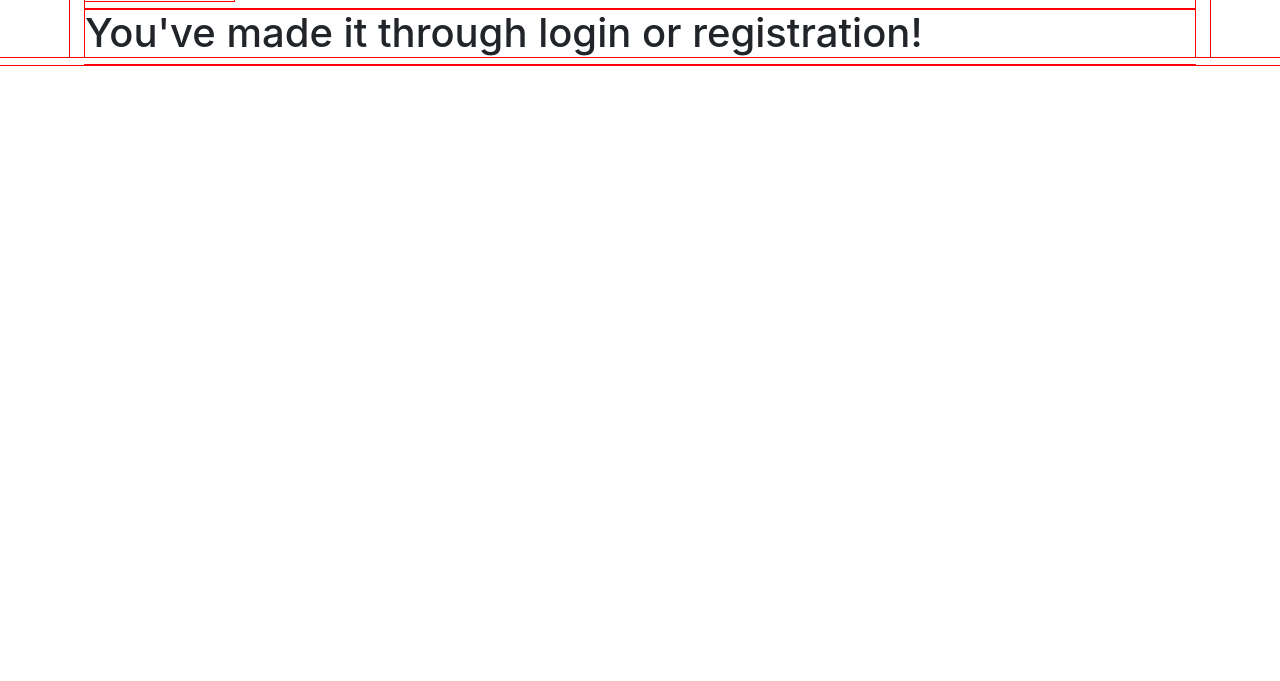
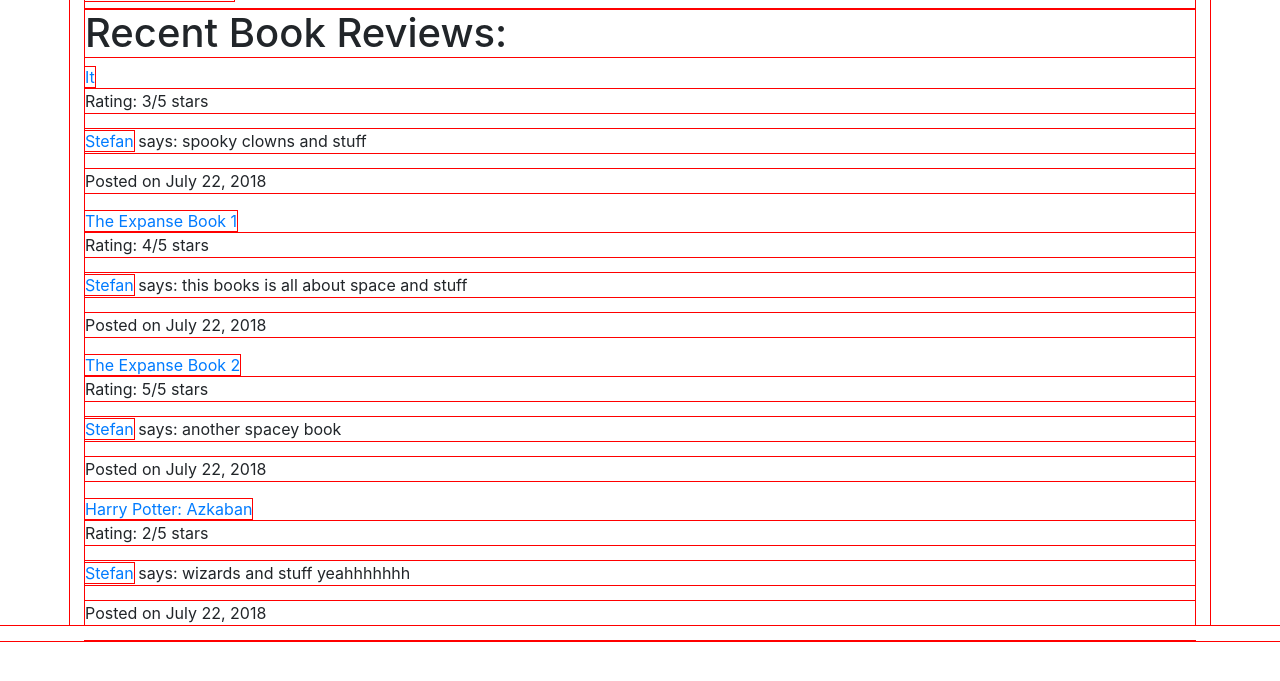
Before and after one commit to SquibblyDee/belt_reviewer, a Django app: template apps/belt_reviewer_app/templates/belt_reviewer_app/books.html in a window 1280 px wide. Shown: the part 97-778 px from the top of the page. Run offline with Django 3.2, Linux system fonts and the light colour scheme; the template is opened without the code that fills it: values that come from a table or form of the project are taken from there, others are empty; data comes from the database, SQL or seed files in the repository; parts of the project's set-up code (start-up, migrations or seed data) failed here and were passed over; some libraries are stand-ins or nearby versions.

Commit message:
recent_reviews_work

```diff
--- a/apps/belt_reviewer_app/models.py
+++ b/apps/belt_reviewer_app/models.py
@@ -48,18 +48,25 @@
     created_at = models.DateField(auto_now_add=True)
     updated_at = models.DateField(auto_now=True)
     objects = UserManager()
+    def __repr__(self):
+        return "<User object: {} {} {}>".format(self.first_name, self.last_name, self.email)
 
 class Book(models.Model):
     title = models.CharField(max_length=255)
     author = models.CharField(max_length=255)
-    review = models.TextField(default="no review provided")
     created_at = models.DateField(auto_now_add=True)
     updated_at = models.DateField(auto_now=True)
-    users = models.ManyToManyField(User, related_name="user_reviews")
     objects = UserManager()
+    def __repr__(self):
+        return "<Book object: {} {}>".format(self.title, self.author)
 
-    # *************************
-    # Connect an instance of BlogManager to our Blog model overwriting
-    # the old hidden objects key with a new one with extra properties!!!
+class Review(models.Model):
+    review = models.TextField()
+    rating = models.IntegerField()
+    reviewed_books = models.ForeignKey(Book, related_name="book_reviews")
+    reviewed_users = models.ForeignKey(User, related_name="user_reviews")
+    created_at = models.DateField(auto_now_add=True)
+    updated_at = models.DateField(auto_now=True)
     objects = UserManager()
-    # *************************
+    def __repr__(self):
+        return "<Review object: {} {} {}>".format(self.review, self.reviewed_books, self.reviewed_users)
--- a/apps/belt_reviewer_app/templates/belt_reviewer_app/books.html
+++ b/apps/belt_reviewer_app/templates/belt_reviewer_app/books.html
@@ -15,7 +15,17 @@
                 <a href="/logout">Log out</a>
                 <a href="/books/add">Add Book and Review</a>
             </div>
-            <h1> You've made it through login or registration! </h1>
-            <h3>{{ request.session.welcomemessage }}</h3>
+            <div class="recent_reviews">
+                <h1>Recent Book Reviews:</h1>
+                {% for review in recent_reviews %}
+                    <a href="#">{{review.reviewed_books.title}}</a>
+                    <p>Rating: {{review.rating}}/5 stars</p>
+                    <p><a href="#">{{review.reviewed_users.first_name}}</a> says: {{review.review}}</p>
+                    <p>Posted on {{review.created_at}}</p>
+                {% endfor %}
+            </div>
+            <div class="other_books">
+
+            </div>
 
         </div>
```
Also changed, not shown: apps/belt_reviewer_app/templates/belt_reviewer_app/addbook.html (+6 -6 lines), apps/belt_reviewer_app/views.py (+9 -2 lines), apps/belt_reviewer_app/migrations/0008_auto_20180722_2041.py (added), apps/belt_reviewer_app/migrations/0009_review_rating.py (added), db.sqlite3.
